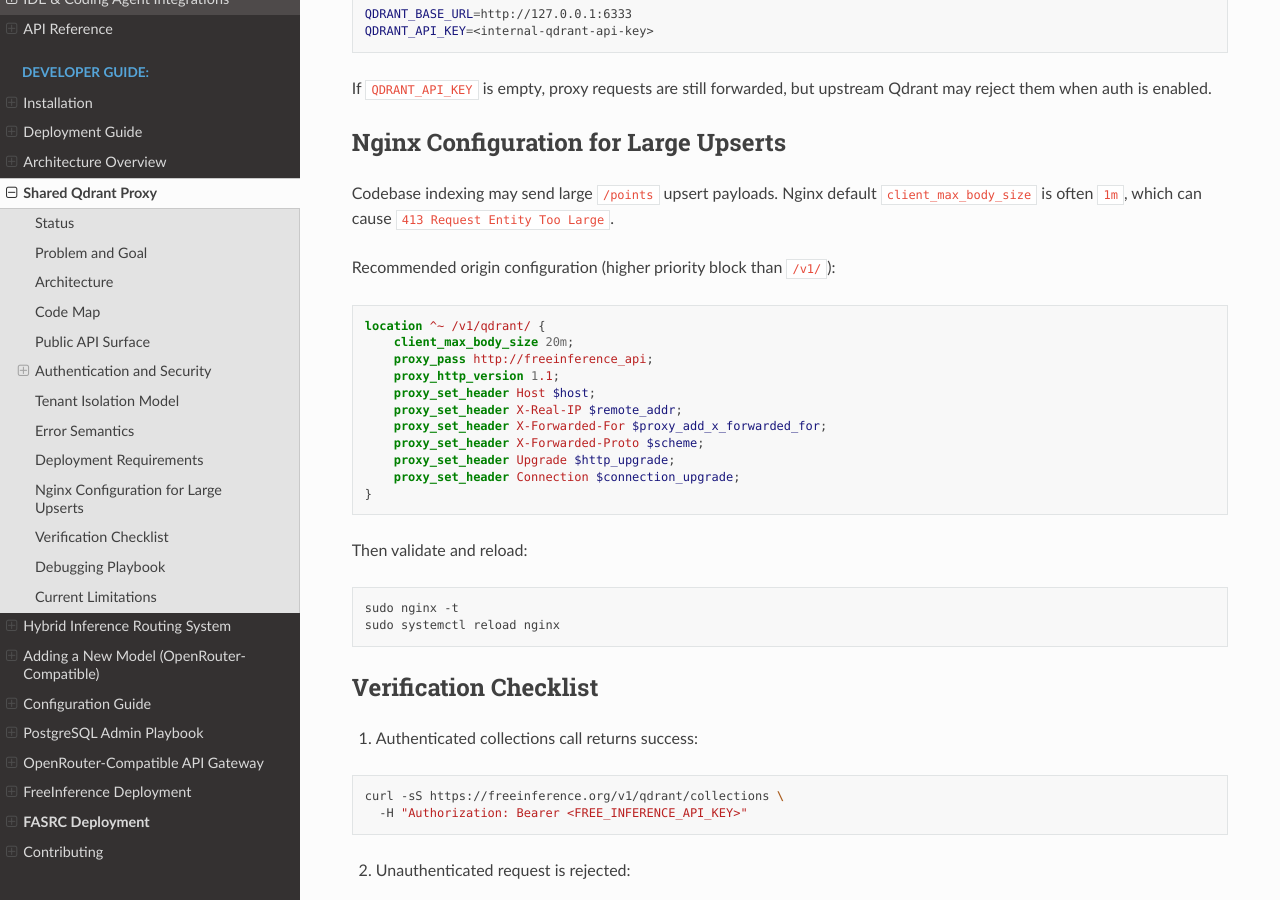
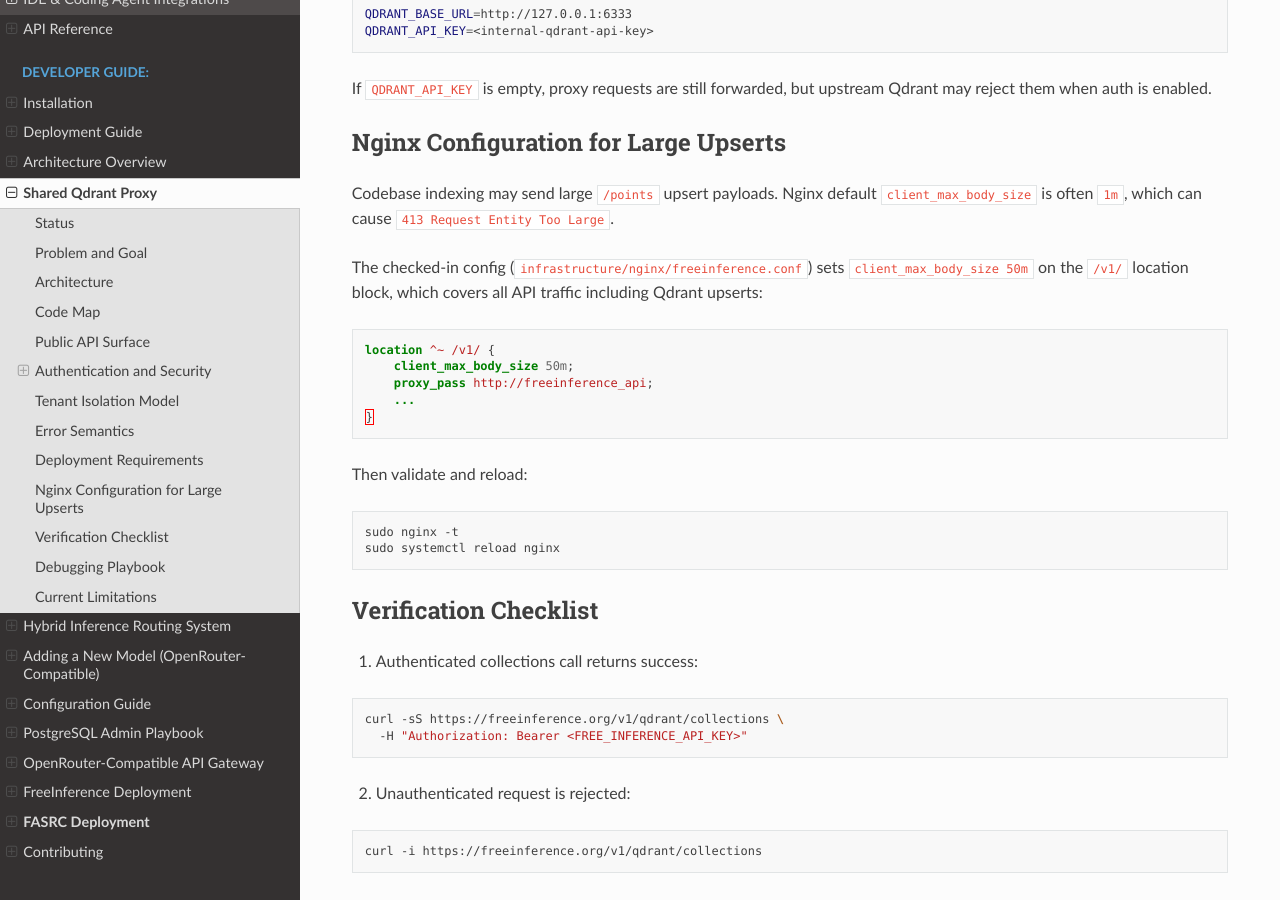
Before and after one commit to B-A-M-N/hybridInference, a Sphinx documentation site: the page built from docs/source/developer/shared-qdrant-service.md, in a window 1280 px wide and 900 px high, scrolled down 3242 px. Built offline with Sphinx 7.4.7 and the Read the Docs theme 3.1.0, drawn with Linux system fonts in a browser that asks for light colours.

Commit message:
fix(docs): add Qdrant API Key field, fix embedding model name
- integrations.md: add missing Qdrant API Key row (same FreeInference
  key), fix model name BAAI/bge-en-icl → bge-m3.
- shared-qdrant-service.md: sync nginx example to match actual config
  (/v1/ at 50m, not separate /v1/qdrant/ at 20m).

Co-Authored-By: Claude Opus 4.6 <noreply@anthropic.com>

````diff
--- a/docs/source/developer/shared-qdrant-service.md
+++ b/docs/source/developer/shared-qdrant-service.md
@@ -135,19 +135,14 @@ reject them when auth is enabled.
 Codebase indexing may send large `/points` upsert payloads. Nginx default
 `client_max_body_size` is often `1m`, which can cause `413 Request Entity Too Large`.
 
-Recommended origin configuration (higher priority block than `/v1/`):
+The checked-in config (`infrastructure/nginx/freeinference.conf`) sets `client_max_body_size 50m`
+on the `/v1/` location block, which covers all API traffic including Qdrant upserts:
 
 ```nginx
-location ^~ /v1/qdrant/ {
-    client_max_body_size 20m;
+location ^~ /v1/ {
+    client_max_body_size 50m;
     proxy_pass http://freeinference_api;
-    proxy_http_version 1.1;
-    proxy_set_header Host $host;
-    proxy_set_header X-Real-IP $remote_addr;
-    proxy_set_header X-Forwarded-For $proxy_add_x_forwarded_for;
-    proxy_set_header X-Forwarded-Proto $scheme;
-    proxy_set_header Upgrade $http_upgrade;
-    proxy_set_header Connection $connection_upgrade;
+    ...
 }
 ```
 
````
Also changed, not shown: docs/source/integrations.md (+2 -1 lines).
